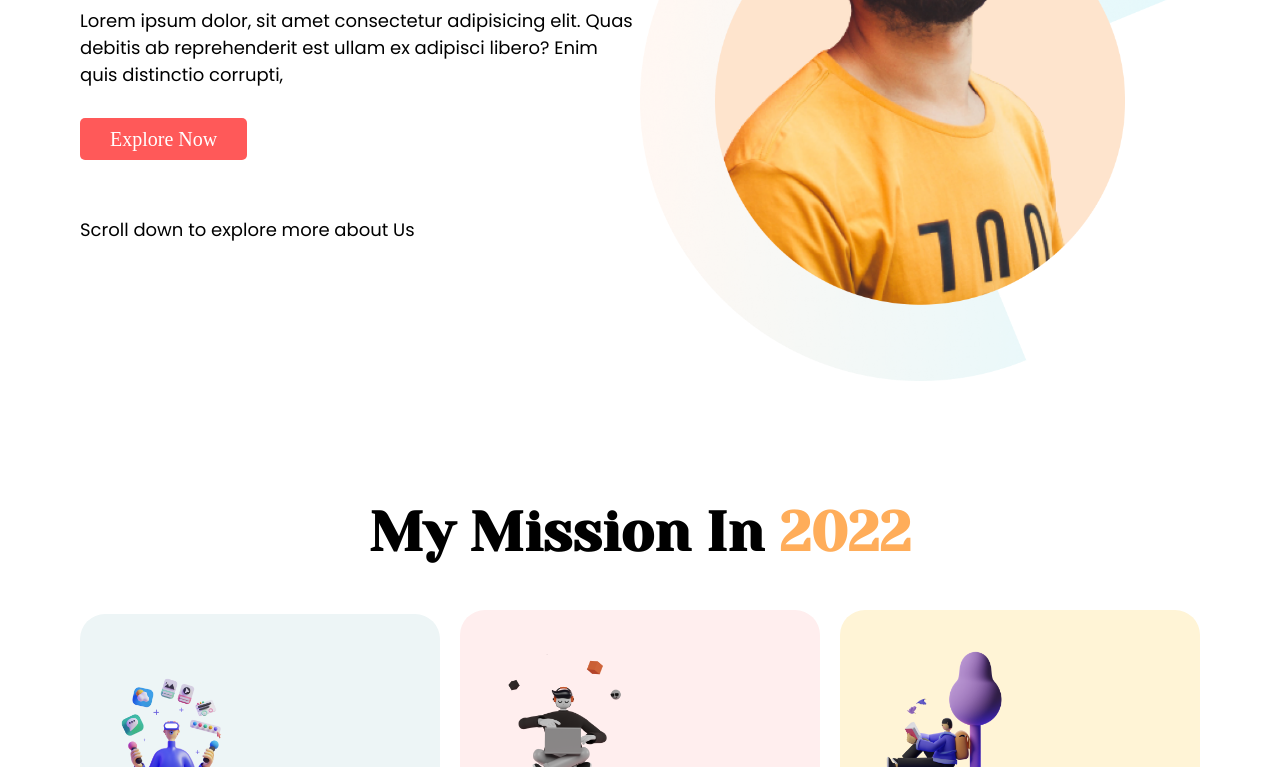
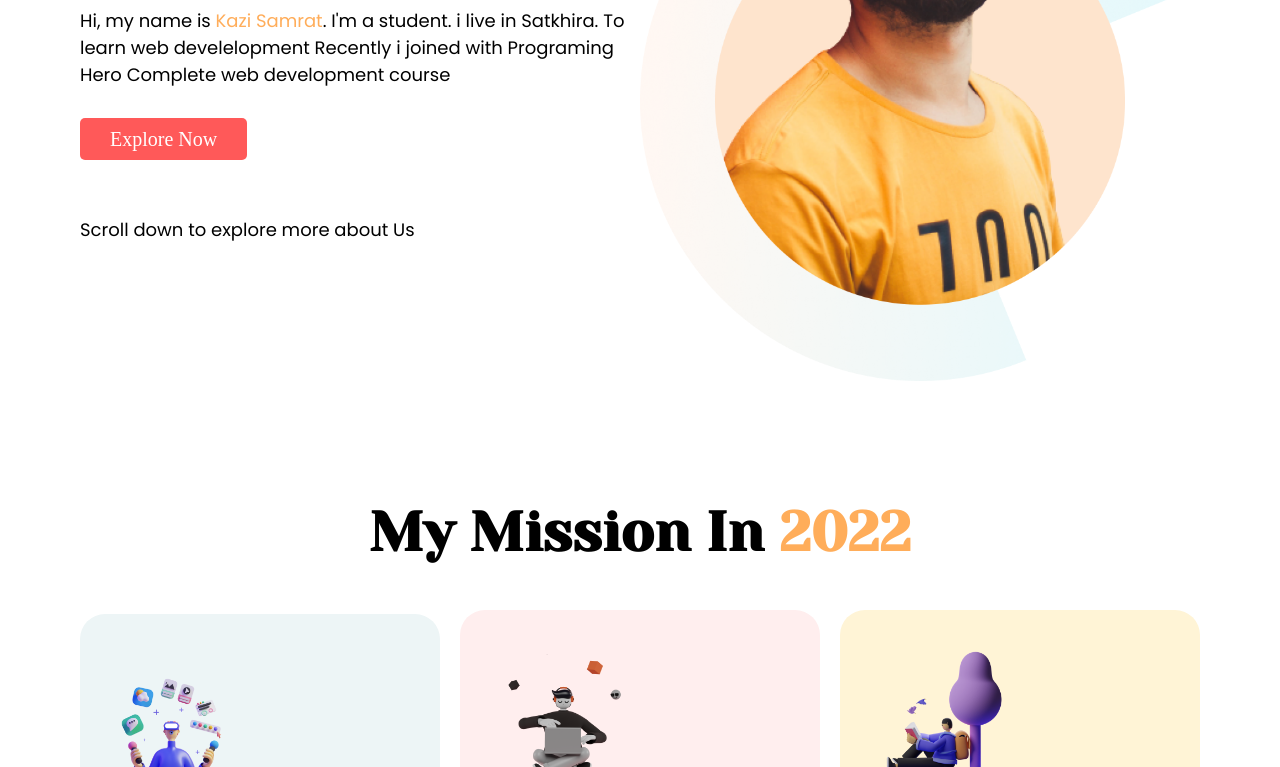
Before and after one commit to Kazi-Samrat/my-portfolio, a plain HTML site: page index.html in a window 1280 px wide. Shown: the part 333-1100 px from the top of the page. Drawn offline with Linux system fonts and the light colour scheme.

Commit message:
last update
ok

```diff
--- a/index.html
+++ b/index.html
@@ -19,7 +19,7 @@
                     <h1>Stay Focused On <span style="color: #FFAD5A;">Mission 2022</span></h1>
                 </div>
 
-                <P class="heading-paragraph">Lorem ipsum dolor, sit amet consectetur adipisicing elit. Quas debitis ab reprehenderit est ullam ex adipisci libero? Enim quis distinctio corrupti,</P>
+                <P class="heading-paragraph">Hi, my name is <span style="color: #FFAD5A;">Kazi Samrat</span>. I'm a student. i live in Satkhira. To learn web develelopment Recently i joined with Programing Hero Complete web development course </P>
 
                 <a href="#" class="main-button">Explore Now</a>
 
```
